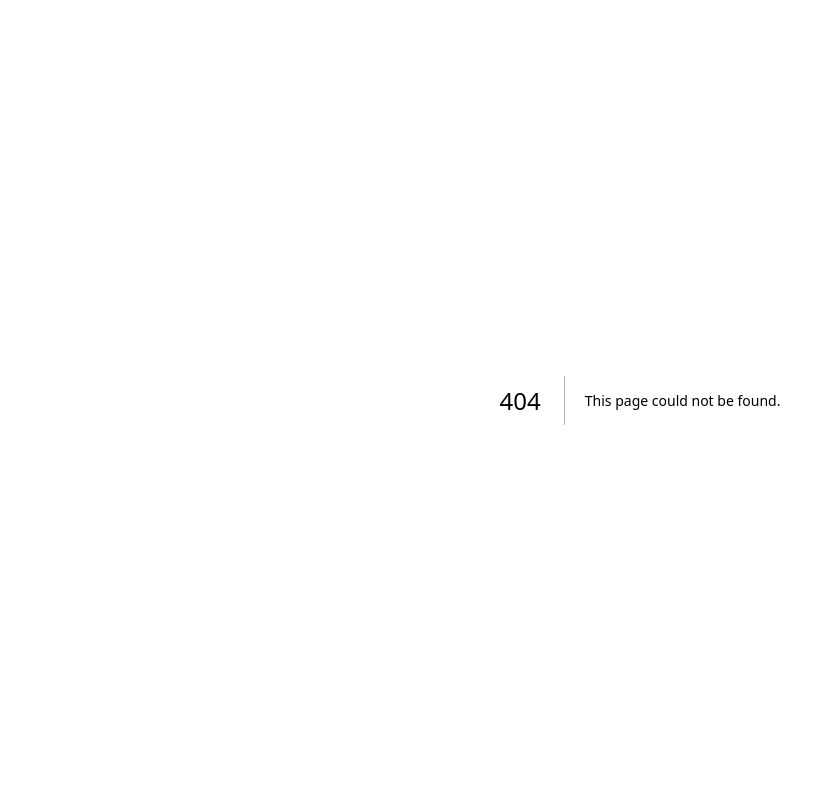
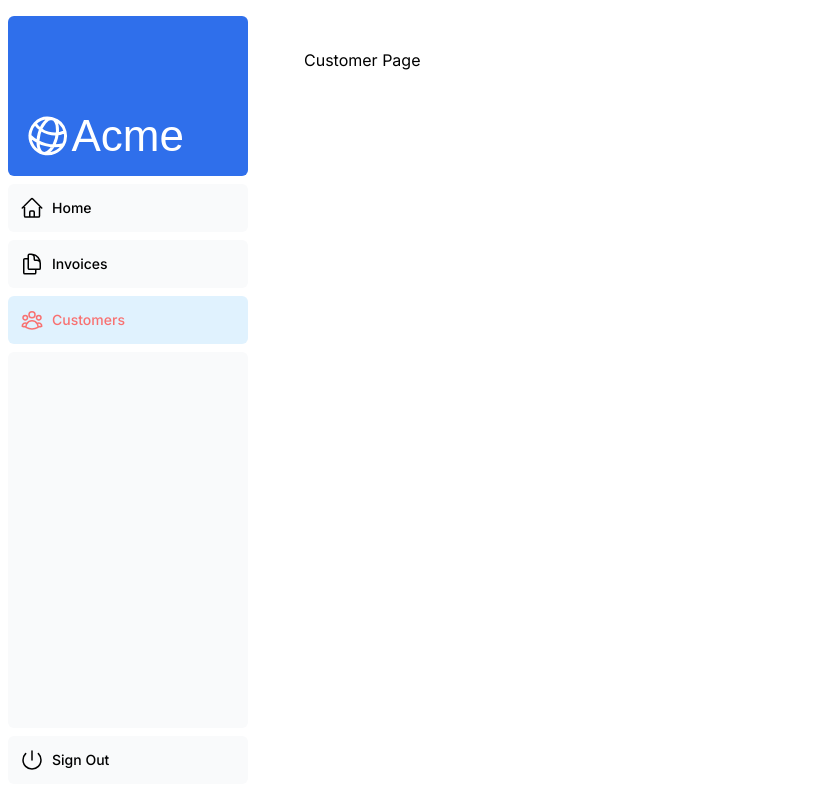
Before and after one commit to mohidyousaf/nextjs, a Next.js app in the folder nextjs-dashboard/: page /dashboard/customers in a window 1280 px wide. Before the commit this address had no page. Shown: the whole page, without its empty margins (0-835 px from the left). Built offline with nearby package versions, Linux system fonts and the light colour scheme; a web font is replaced by a local one.

Commit message:
customer paga added

```diff
--- /dev/null
+++ b/nextjs-dashboard/app/dashboard/customers/page.tsx
@@ -0,0 +1,3 @@
+export default function Page(){
+    return <p className="h1"> Customer Page </p>
+}
```
